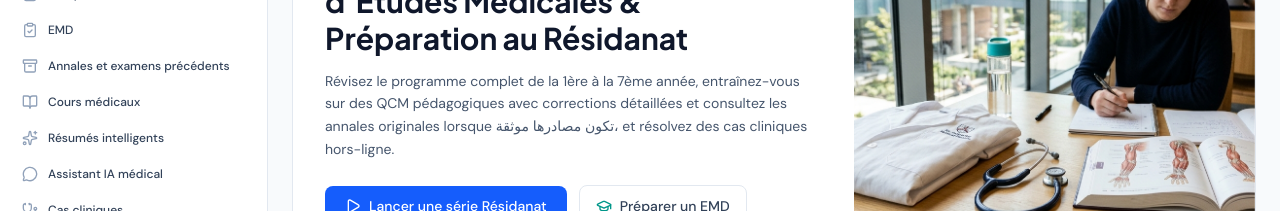
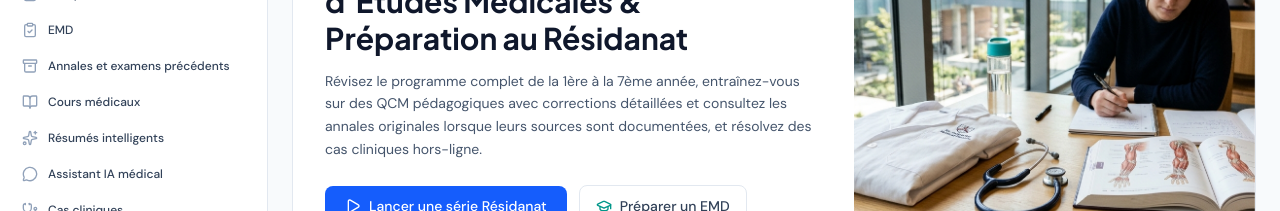
Before and after one commit to aymenmony092-afk/med-, a React (Vite) app: page / in a window 1280 px wide. Shown: the part 204-415 px from the top of the page. Built offline with nearby package versions, Linux system fonts and the light colour scheme.

Commit message:
Keep the French interface copy consistent

```diff
--- a/src/components/HomeView.tsx
+++ b/src/components/HomeView.tsx
@@ -68,7 +68,7 @@ export const HomeView: React.FC<HomeViewProps> = ({
               Plateforme Algérienne d’Études Médicales & Préparation au Résidanat
             </h1>
             <p className="text-sm text-slate-600 dark:text-slate-300 leading-relaxed max-w-2xl">
-              Révisez le programme complet de la 1ère à la 7ème année, entraînez-vous sur des QCM pédagogiques avec corrections détaillées et consultez les annales originales lorsque تكون مصادرها موثقة، et résolvez des cas cliniques hors-ligne.
+              Révisez le programme complet de la 1ère à la 7ème année, entraînez-vous sur des QCM pédagogiques avec corrections détaillées et consultez les annales originales lorsque leurs sources sont documentées, et résolvez des cas cliniques hors-ligne.
             </p>
           </div>
 
```
